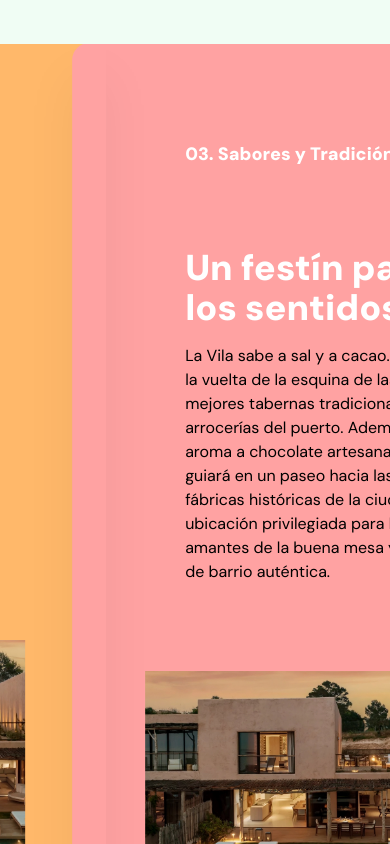
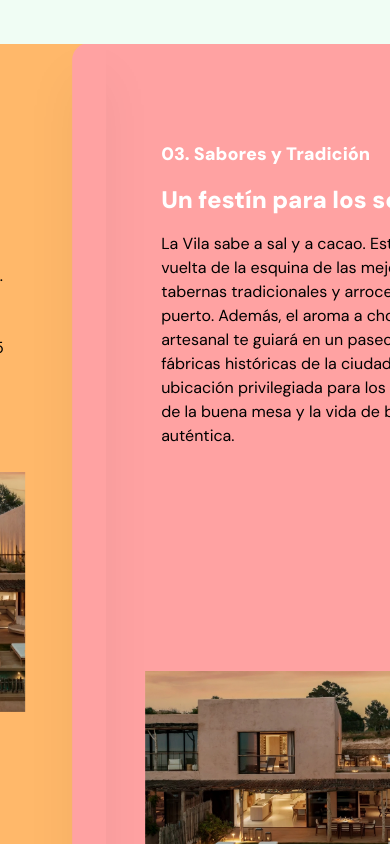
Before and after one commit to JaumeEsquerdo/costera-n1, a Next.js app in the folder costera-n1/: page / in a window 390 px wide. Shown: the part 6708-7552 px from the top of the page. Built offline with nearby package versions, Linux system fonts and the light colour scheme.

Commit message:
ajustar padding y entre imgs y contenido externo de SectionZero en mobile

```diff
--- a/costera-n1/app/components/HorizontalScroll.jsx
+++ b/costera-n1/app/components/HorizontalScroll.jsx
@@ -54,12 +54,12 @@ export const HorizontalScroll = () => {
                   aria-label="hidden "
                   className="absolute inset-y-0 left-0 w-8 -translate-x-full ring-1 ring-blue-300  bg-blue-300 z-10 rounded-l-2xl shadow-2xl lg:w-12"
                 />
-                <div className=" flex flex-col justify-center items-start gap-20 px-10 lg:gap-40 lg:px-20 lg:w-1/2">
+                <div className=" flex flex-col justify-center items-start gap-4 md:gap-10 px-4 md:px-10 lg:gap-40 lg:px-20 lg:w-1/2">
                   <h3 className="text-lg font-black text-white text-balance">
                     01. El Corazón del Color: Costera de la Mar
                   </h3>
                   <div className="flex flex-col gap-4 lg:gap-8">
-                    <h2 className="text-4xl lg:text-5xl font-black text-white text-pretty">
+                    <h2 className="text-2xl lg:text-5xl font-black text-white text-pretty">
                       Vive en el icono de la Costa Blanca
                     </h2>
                     <div className="flex flex-col gap-4">
@@ -106,12 +106,12 @@ export const HorizontalScroll = () => {
                   aria-label="hidden"
                   className="absolute inset-y-0 left-0 w-8 -translate-x-full ring-1 ring-orange-300  bg-orange-300 z-10 rounded-l-2xl shadow-2xl lg:w-12"
                 />
-                <div className=" flex flex-col justify-center gap-20 px-10 lg:gap-40 lg:px-20 lg:w-1/2">
+                <div className=" flex flex-col justify-center gap-4 md:gap-10 px-4 md:px-10  lg:gap-40 lg:px-20 lg:w-1/2">
                   <h3 className="text-lg font-black text-white">
                     02. Tu Conexión con el Mar
                   </h3>
                   <div className="flex flex-col gap-4 lg:gap-8">
-                    <h2 className="text-4xl lg:text-5xl font-black text-white text-pretty">
+                    <h2 className="text-2xl lg:text-5xl font-black text-white text-pretty">
                       A escasos metros de la arena
                     </h2>
                     <div className="flex flex-col gap-4">
@@ -155,12 +155,12 @@ export const HorizontalScroll = () => {
                   aria-label="hidden "
                   className="absolute inset-y-0 left-0 w-8 -translate-x-full ring-1 ring-red-300  bg-red-300 z-10 rounded-l-2xl shadow-2xl lg:w-12"
                 />
-                <div className=" flex flex-col justify-center gap-20 px-10 lg:gap-40 lg:px-20 lg:w-1/2">
+                <div className=" flex flex-col justify-center gap-4 md:gap-10 px-4 md:px-10  lg:gap-40 lg:px-20 lg:w-1/2">
                   <h3 className="text-lg font-black text-white">
                     03. Sabores y Tradición
                   </h3>
                   <div className="flex flex-col gap-4 lg:gap-8">
-                    <h2 className="text-4xl lg:text-5xl font-black text-white text-pretty">
+                    <h2 className="text-2xl lg:text-5xl font-black text-white text-pretty">
                       Un festín para los sentidos
                     </h2>
                     <div className="flex flex-col gap-4">
--- a/costera-n1/app/components/SectionZero.jsx
+++ b/costera-n1/app/components/SectionZero.jsx
@@ -40,9 +40,9 @@ export const SectionZero = () => {
           backfaceVisibility: "hidden", // Evita artefactos visuales
           perspective: 1000,
         }}
-        className="relative flex flex-col lg:flex-row items-center gap-2 lg:gap-6 py-40 overflow-hidden"
+        className="relative flex flex-col lg:flex-row items-center gap-4 lg:gap-6 pt-22 pb-6 lg:py-40 overflow-hidden"
       >
-        <motion.div className="relative w-40 h-60 lg:w-40 lg:h-80 overflow-hidden">
+        <motion.div className="relative w-40 h-70 lg:w-40 lg:h-80 overflow-hidden">
           <MotionImage
             alt=""
             style={{ x: xImage, scale: 1.2 }}
```
